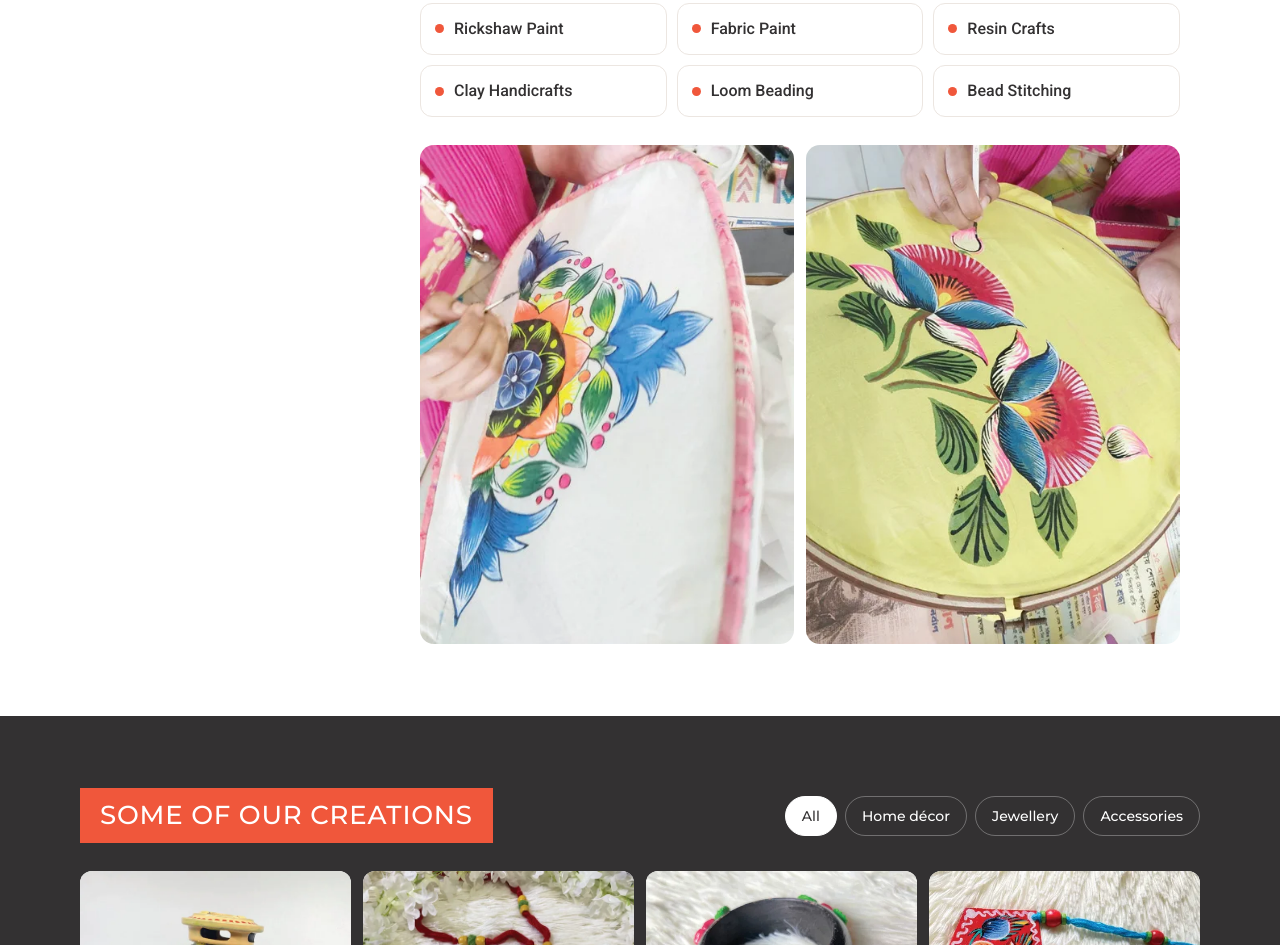
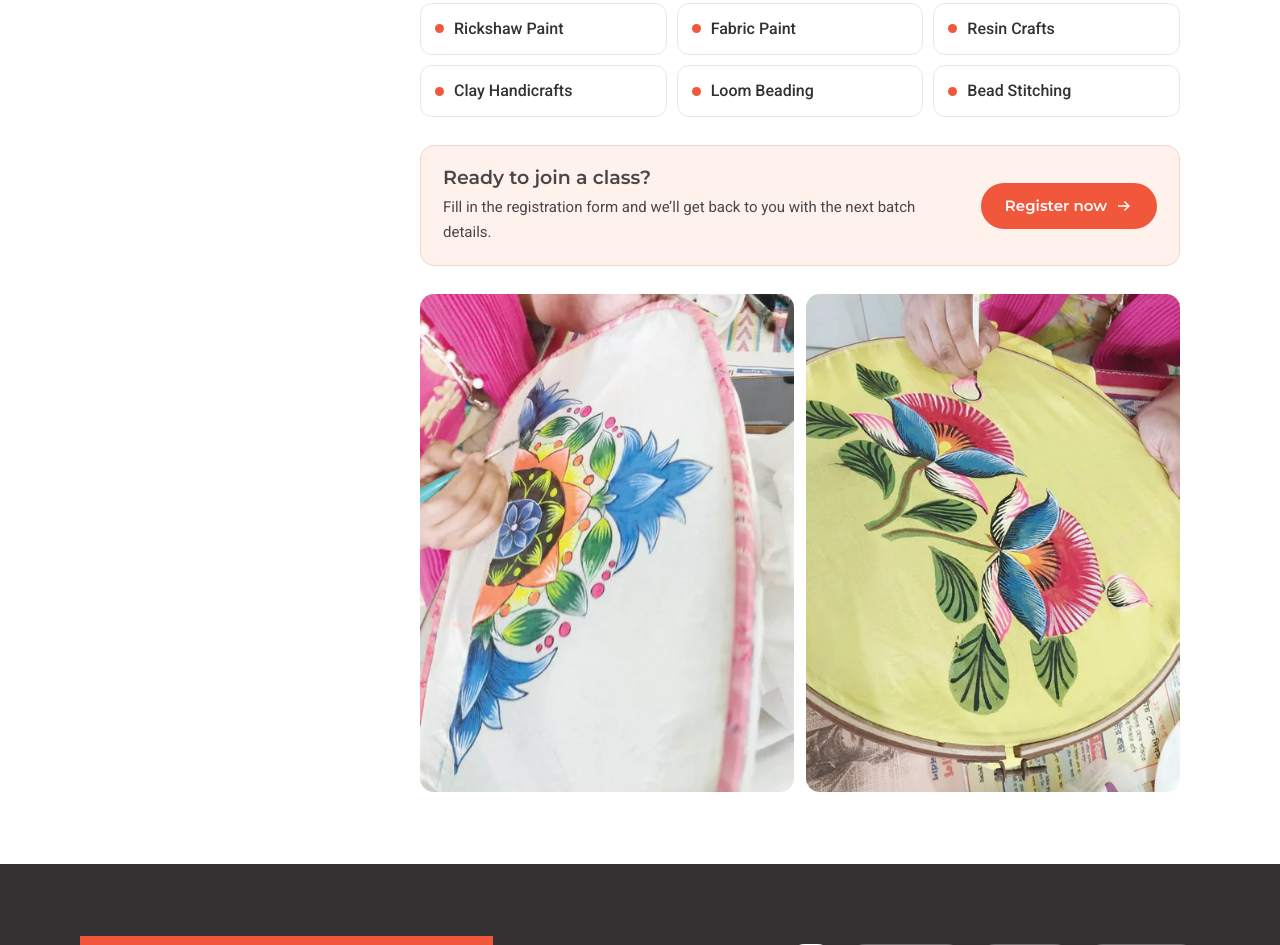
Before and after one commit to RahmanEmon27/artgenix-digital-brochure, a plain HTML site: page index.html in a window 1280 px wide. Shown: the part 1843-2788 px from the top of the page. Drawn offline with Linux system fonts and the light colour scheme.

Commit message:
Registration CTA + local preview script
Co-Authored-By: Claude Opus 5.5 <noreply@anthropic.com>

```diff
--- a/css/style.css
+++ b/css/style.css
@@ -219,6 +219,26 @@ p { margin: 0 0 1em; }
   border-radius: 50%;
   background: var(--brand);
 }
+.training-cta {
+  display: flex;
+  align-items: center;
+  justify-content: space-between;
+  gap: 20px;
+  margin-top: 28px;
+  padding: 20px 22px;
+  border-radius: var(--radius);
+  background: #FFF1EC;
+  border: 1px solid #F8D3C7;
+}
+.training-cta p { margin: 0; }
+.training-cta-title { font: 600 19px/1.3 var(--head); color: var(--ink); }
+.training-cta-text { margin-top: 4px !important; font-size: 15px; color: #5A5556; }
+.training-cta .btn { flex: none; }
+@media (max-width: 700px) {
+  .training-cta { flex-direction: column; align-items: stretch; text-align: center; }
+  .training-cta .btn { width: 100%; }
+}
+
 .training-photos {
   display: grid;
   grid-template-columns: 1fr 1fr;
--- a/index.html
+++ b/index.html
@@ -98,6 +98,17 @@
           <li>Bead Stitching</li>
         </ul>
 
+        <div class="training-cta">
+          <div>
+            <p class="training-cta-title">Ready to join a class?</p>
+            <p class="training-cta-text">Fill in the registration form and we’ll get back to you with the next batch details.</p>
+          </div>
+          <a class="btn" href="https://docs.google.com/forms/d/e/1FAIpQLScH3N4192DWhTsaE9yvWQpkolwmI01NNaNRyarVsiMfjaE7Mg/viewform?usp=dialog" target="_blank" rel="noopener">
+            Register now
+            <svg viewBox="0 0 24 24" width="18" height="18" aria-hidden="true" fill="currentColor"><path d="M13.2 5.3 19.9 12l-6.7 6.7-1.4-1.4 4.3-4.3H4v-2h12.1l-4.3-4.3 1.4-1.4Z"/></svg>
+          </a>
+        </div>
+
         <div class="training-photos">
           <img src="assets/img/training-1.webp" alt="A student painting flowers on fabric during a class" width="464" height="618" loading="lazy">
           <img src="assets/img/training-2.webp" alt="Hand-painted flower and bird on yellow fabric" width="464" height="618" loading="lazy">
```
Also changed, not shown: 3 other files.
